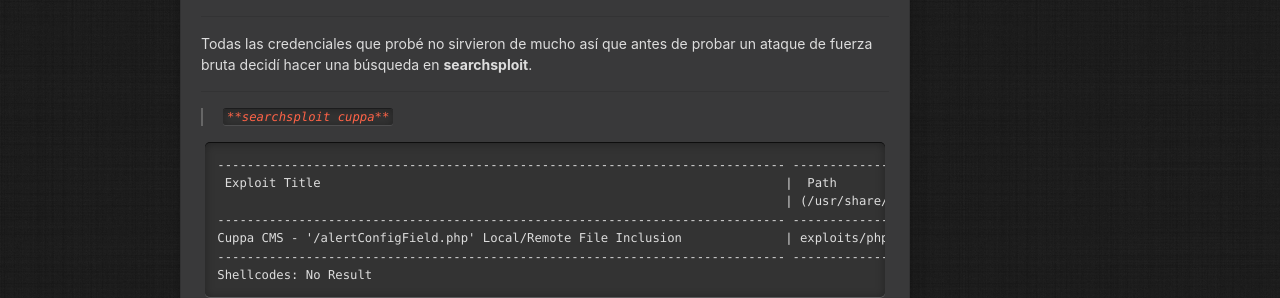
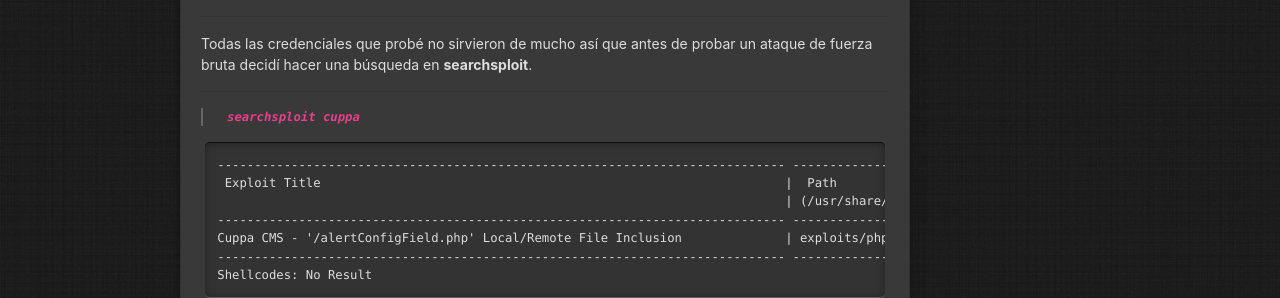
Before and after one commit to pgrandoli/pgrandoli.github.io, a Jekyll site: the page built from _posts/2020-03-25-Bravery-Walkthrough.md, in a window 1280 px wide and 900 px high, scrolled down 9481 px. Shown: the part 150-448 px from the top of the window. Built offline with Jekyll 4.4.1, drawn with Linux system fonts in a browser that asks for light colours; comment, search, counter and statistics services are not loaded.

Commit message:
Add files via upload

````diff
--- a/_posts/2020-03-25-Bravery-Walkthrough.md
+++ b/_posts/2020-03-25-Bravery-Walkthrough.md
@@ -453,7 +453,7 @@ Todas las credenciales que probé no sirvieron de mucho así que antes de probar
 
 ---
 
->``**searchsploit cuppa**``
+>**``searchsploit cuppa``**
 
 ```console
 ----------------------------------------------------------------------------- ----------------------------------------
````
